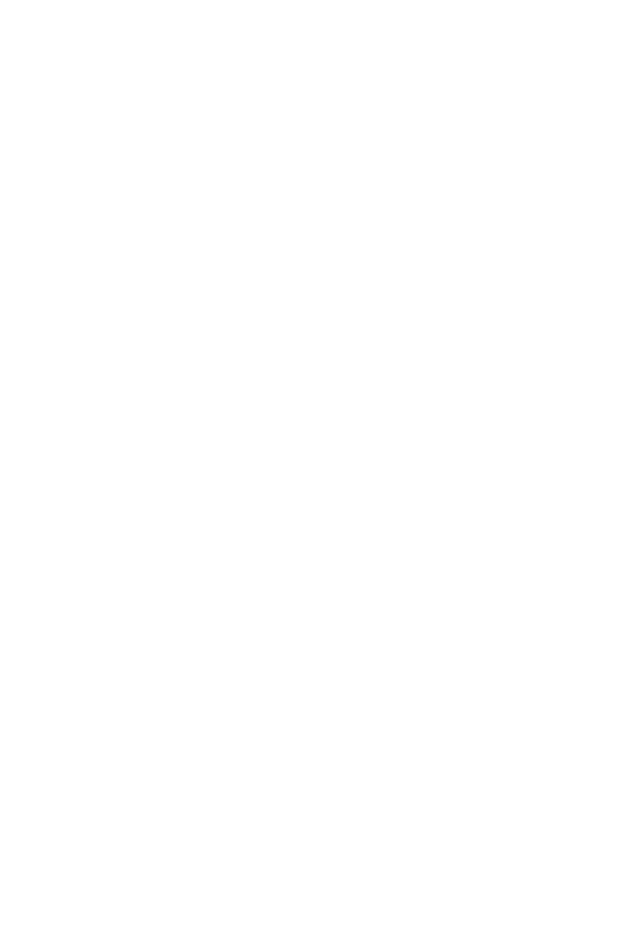
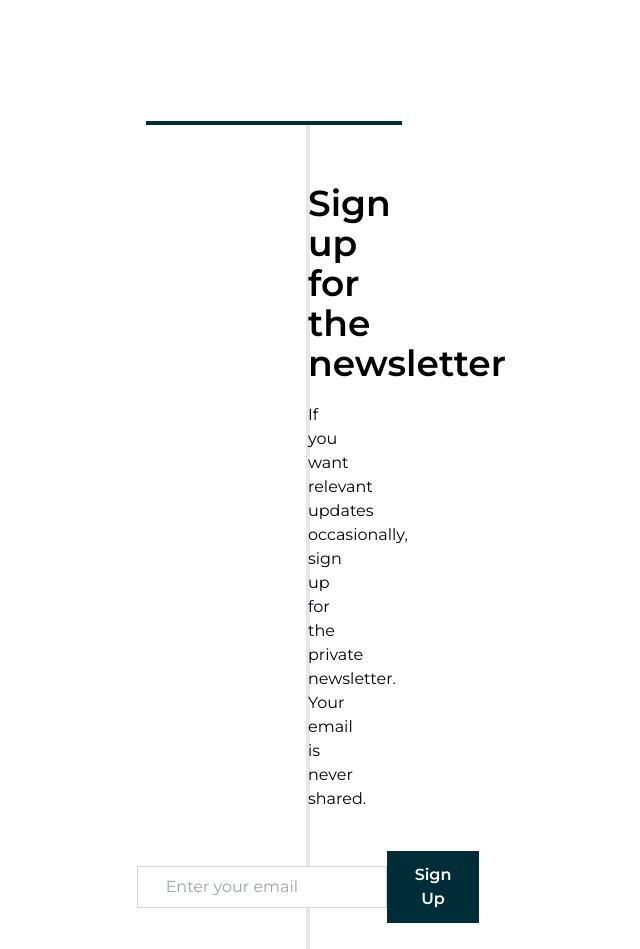
Before and after one commit to Yolad01/skillas_blog, a React (Vite) app: page /article/10 in a window 1280 px wide. Shown: the part 2983-3932 px from the top of the page, without its empty margins (366-1006 px from the left). Before the commit the page ends 3024 px from the top, so only its background shows below. Built offline with nearby package versions, Linux system fonts and the light colour scheme.

Commit message:
Update on Newsletter.jsx and Article.jsx

```diff
--- /dev/null
+++ b/src/components/Newsletter.jsx
@@ -0,0 +1,39 @@
+// eslint-disable-next-line no-unused-vars
+import React from 'react';
+import Footer from '../components/Footer';
+
+const Newsletter = () => {
+    return (
+        <div>
+            <div className='mt-20 flex justify-center items-center mx-96'>
+                <hr className='border-2 border-darkGreen w-1/2' />
+            </div>
+
+            <div className='mx-96'>
+                <div className='mx-72 border-2'>
+                    <h2 className='font-sans font-semibold text-4xl text-center mt-14'>Sign up for the newsletter</h2>
+                    <p className='text-center font-normal mt-5'>If you want relevant updates occasionally, sign up for the <br />
+                        private newsletter. Your email is never shared.
+                    </p>
+
+                    <div className='flex justify-center items-center mt-10 mb-10 font-sans'>
+                        <input
+                            type="email"
+                            placeholder="Enter your email"
+                            className="px-7 py-2 border border-gray-300  focus:outline-none focus:ring-2 focus:ring-darkGreen"
+                        />
+                        <button
+                            className="px-7 py-3 bg-darkGreen font-semibold text-white  hover:bg-green-700"
+                        >
+                            Sign Up
+                        </button>
+                    </div>
+                </div>
+            </div>
+
+            <Footer />
+        </div>
+    )
+}
+
+export default Newsletter
--- a/src/pages/Article.jsx
+++ b/src/pages/Article.jsx
@@ -3,6 +3,7 @@
 import { useParams } from 'react-router-dom';
 import Navbar from '../components/Navbar';
 import Next from '../components/Next';
+import Newsletter from '../components/Newsletter';
 import picture_1 from '../assets/picture_1.png';
 import picture_2 from '../assets/picture_2.png';
 import picture_four from '../assets/picture_four.png';
@@ -127,6 +128,7 @@
                 <div className="article-content" dangerouslySetInnerHTML={{ __html: article.content }} />
             </div>
             <Next />
+            <Newsletter />
         </div>
     );
 };
```
